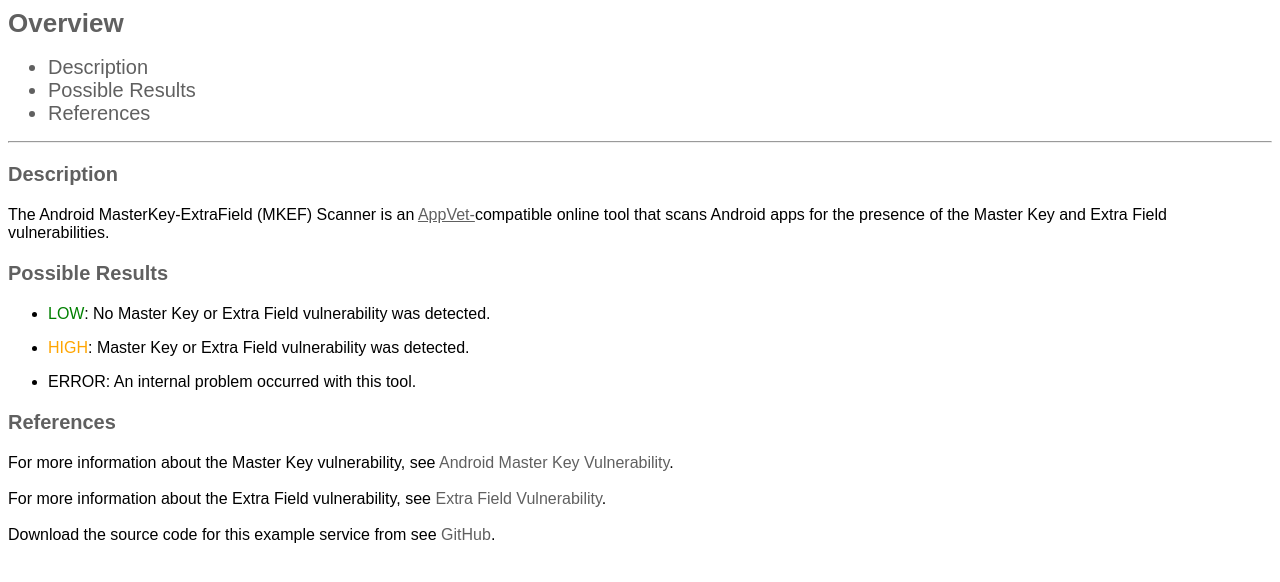
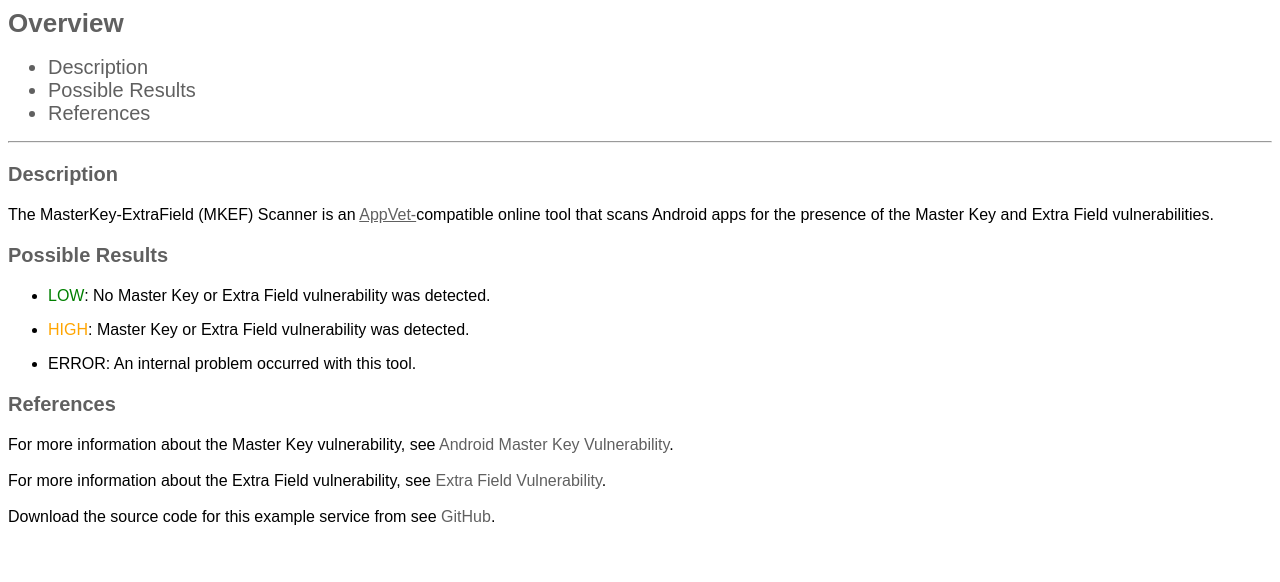
Before and after one commit to AppVet/android-mkef-tool, a plain HTML site: page overview.html in a window 1280 px wide. Drawn offline with Linux system fonts and the light colour scheme.

Commit message:
Updated content.

```diff
--- a/overview.html
+++ b/overview.html
@@ -16,7 +16,7 @@
 	</ul>
 	<hr>
 	<h3 id="desc">Description</h3>
-	<p>The Android MasterKey-ExtraField (MKEF) Scanner is an
+	<p>The MasterKey-ExtraField (MKEF) Scanner is an
 		<a class="underline"
 			href="http://appvet.github.io/appvet/">AppVet-</a>compatible online
 		tool that scans Android apps for the presence of the Master
```
